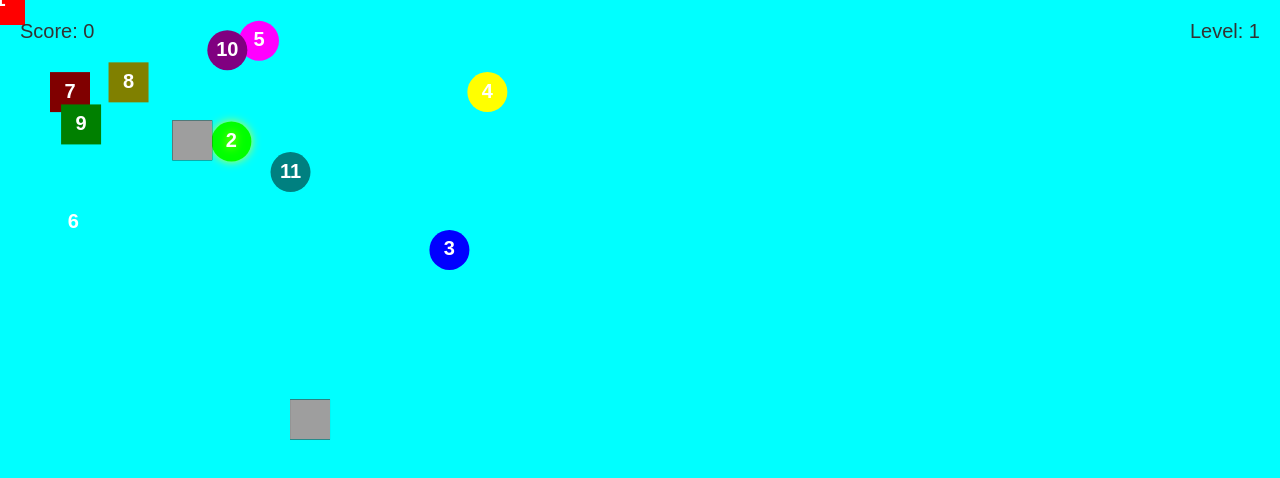
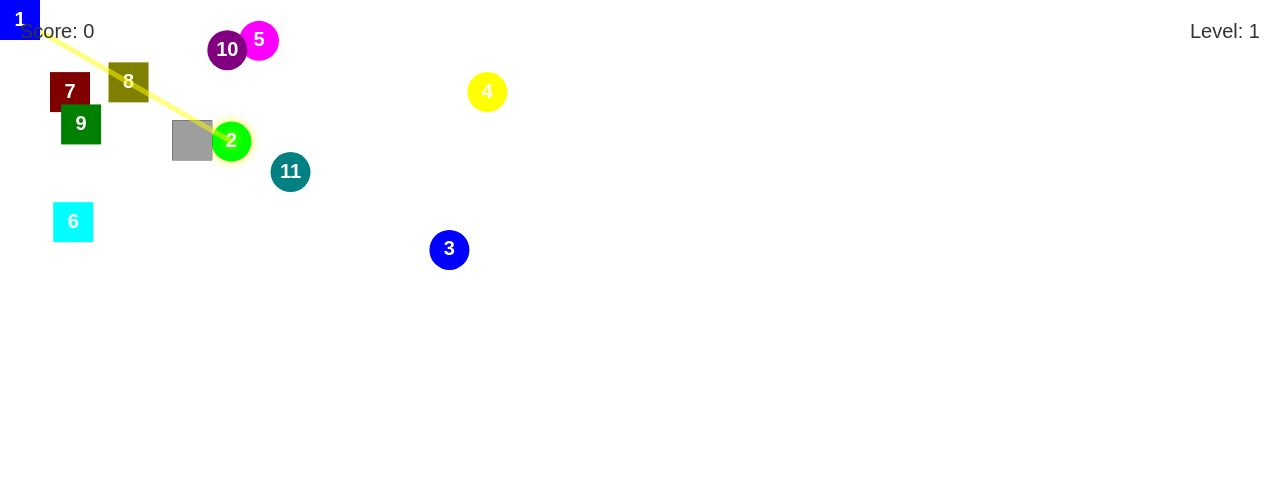
Before and after one commit to asaf-yonay/ColorGame, a website built with webpack: page game.html in a window 1280 px wide. Both pictures are taken after a click on the button "Start". Built offline with nearby package versions, Linux system fonts and the light colour scheme.

Commit message:
Fixed end of level

```diff
--- a/package.json
+++ b/package.json
@@ -4,7 +4,8 @@
   "description": "",
   "main": "helpers.js",
   "scripts": {
-    "build": "webpack --mode production",
+    "build": "webpack --mode development",
+    "build-prod": "webpack --mode production",
     "start": "node server.js",
     "test": "npx playwright test",
     "serve": "npm run build && npm start",
--- /dev/null
+++ b/scripts/constants.js
@@ -0,0 +1,20 @@
+export const accessibleColors = [
+    { color: "#FF0000", number: 1 },
+    { color: "#00FF00", number: 2 },
+    { color: "#0000FF", number: 3 },
+    { color: "#FFFF00", number: 4 },
+    { color: "#FF00FF", number: 5 },
+    { color: "#00FFFF", number: 6 },
+    { color: "#800000", number: 7 },
+    { color: "#808000", number: 8 },
+    { color: "#008000", number: 9 },
+    { color: "#800080", number: 10 },
+    { color: "#008080", number: 11 },
+    { color: "#000080", number: 12 },
+    { color: "#FFA500", number: 13 },
+    { color: "#A52A2A", number: 14 },
+    { color: "#8A2BE2", number: 15 },
+    { color: "#5F9EA0", number: 16 },
+];
+
+export const backgroundColors = ["#FFD700", "#00FF00", "#00FFFF", "#FF69B4", "#9370DB", "#1E90FF"];
--- a/scripts/init.js
+++ b/scripts/init.js
@@ -1,244 +1,331 @@
-
-import { Target } from './logic.js';
+import { accessibleColors, backgroundColors } from './constants.js';
+import { Target } from './target.js';
+import { Particle } from './particle.js';
 import { mixColors } from './helpers.js';
-
-const accessibleColors = [
-    { color: "#FF0000", number: 1 },  // Red
-    { color: "#00FF00", number: 2 },  // Green
-    { color: "#0000FF", number: 3 },  // Blue
-    { color: "#FFFF00", number: 4 },  // Yellow
-    { color: "#FF00FF", number: 5 },  // Magenta
-    { color: "#00FFFF", number: 6 },  // Cyan
-    { color: "#800000", number: 7 },  // Maroon
-    { color: "#808000", number: 8 },  // Olive
-    { color: "#008000", number: 9 },  // Dark Green
-    { color: "#800080", number: 10 }, // Purple
-    { color: "#008080", number: 11 }, // Teal
-    { color: "#000080", number: 12 }, // Navy
-    { color: "#FFA500", number: 13 }, // Orange
-    { color: "#A52A2A", number: 14 }, // Brown
-    { color: "#8A2BE2", number: 15 }, // Blue Violet
-    { color: "#5F9EA0", number: 16 }  // Cadet Blue
-];
-
-const backgroundColors = ["#FFD700", "#00FF00", "#00FFFF", "#FF69B4", "#9370DB", "#1E90FF"]; // Background colors
 
 class Game {
     constructor() {
         this.canvas = document.getElementById('gameCanvas');
         this.ctx = this.canvas.getContext('2d');
-        this.currentBgIndex = 0;
-        this.nextBgIndex = 1;
-        this.bgTransitionProgress = 0; // Tracks interpolation progress
-        this.scoreInitialized = false; // Track if score has been initialized
-        this.gameOver = false; // Track if game is over
+        this.startTime = null; // Track when the game starts
+        this.score = 0;
+        this.level = 1;
+        this.player = {};
+        window.player = this.player;
+        this.targets = [];
+        this.particles = [];
+        this.gameActive = false;
         this.setupStartButton();
-
-        window.addEventListener('resize', () => this.resize()); // Dynamically adjust canvas size
+        window.addEventListener('resize', () => this.resize());
     }
 
+    setupPlayer(player){
+        player = { x: 0, y: 0, size: 40, color: '#0000FF', number: 1 };
+        return player;
+    }
+
+
     setupStartButton() {
-        const startButton = document.createElement('button');
-        startButton.id = 'startButton';
-        startButton.textContent = 'Start';
-        startButton.style.position = 'absolute';
-        startButton.style.top = '50%';
-        startButton.style.left = '50%';
-        startButton.style.transform = 'translate(-50%, -50%)';
-        startButton.style.fontSize = '24px';
-        document.body.appendChild(startButton);
-
+        const startButton = document.getElementById('startButton');
         startButton.addEventListener('click', () => {
-            document.body.removeChild(startButton);
-            this.setup();
-            this.gameLoop();
+            this.initializeGame();
         });
     }
 
+    setup() {
+        this.startTime = Date.now(); // Record start time
+        this.targets = [];
+        this.particles = [];
+        this.spawnTargets();
+        this.resize();
+        this.player = this.setupPlayer(this.player);
+        this.setupInteractionEvents();
+        this.gameActive = true;
+        this.startBackgroundUpdate();
+    }
+
+    initializeGame() {
+        console.log('Initializing game...');
+        document.getElementById('startButton').style.display = 'none'; // Hide the start button
+        this.level = 1; // Reset level
+        this.score = 0; // Reset score
+        this.setup(); // Reinitialize the game
+        this.gameLoop();
+    }
+
+
+    endGame() {
+        console.log('Game over!');
+
+        // Stop the game loop
+        this.gameActive = false;
+
+        // Calculate the duration
+        const duration = Math.floor((Date.now() - this.startTime) / 1000); // Convert to seconds
+
+        // Display the game-over overlay
+        const gameOverOverlay = document.getElementById('gameOver');
+        const finalScoreElement = document.getElementById('finalScore');
+        const finalLevelElement = document.getElementById('finalLevel');
+        const finalTimeElement = document.getElementById('finalTime');
+
+        finalScoreElement.textContent = this.score;
+        finalLevelElement.textContent = this.level;
+        finalTimeElement.textContent = `${duration} seconds`;
+
+        gameOverOverlay.style.display = 'block';
+
+        // Add event listener for Play Again button
+        const restartButton = document.getElementById('restartButton');
+        restartButton.onclick = () => {
+            gameOverOverlay.style.display = 'none'; // Hide the overlay
+            this.initializeGame(); // Reuse game initialization logic
+        };
+    }
+
+
+
+
     resize() {
+        console.log('Resizing canvas');
         this.canvas.width = window.innerWidth;
         this.canvas.height = window.innerHeight;
     }
 
-    setup() {
-        if (!this.scoreInitialized) {
-            this.score = 0;
-            this.scoreInitialized = true;
+    spawnTargets() {
+        console.log('Spawning targets');
+        const maxRegularTargets = 10;
+        for (let i = 0; i < maxRegularTargets; i++) {
+            const currentNumber = (2 + i - 1) % accessibleColors.length + 1;
+            const targetColor = accessibleColors.find((c) => c.number === currentNumber);
+            this.targets.push(new Target(this.canvas, 2 + Math.random() * 3, targetColor));
+            console.log(`Spawned target with number: ${targetColor.number}`);
         }
 
-        this.player = {
-            x: 100,
-            y: 100,
-            size: 50,
-            color: accessibleColors[0].color,
-            number: accessibleColors[0].number,
-        };
-
-        // Expose player object globally for testing
-        window.player = this.player;
-
-        this.targets = [];
-        this.spawnTargets();
-        this.resize();
-        this.setupInteractionEvents();
-
-        document.getElementById('score').textContent = `Score: ${this.score}`;
-        document.getElementById('level').textContent = `Level: 1`;
-
-        this.gameActive = true;
-        this.gameOver = false;
-
-        this.updateBackgroundColors(); // Set the initial background
-        this.startBackgroundUpdate(); // Start the random background updates
-
-        this.draw();
-
-        this.canvas.style.backgroundColor = backgroundColors[this.currentBgIndex]; // Initial background
-    }
-
-
-    spawnTargets() {
-        this.targets = [];
-        window.targets = this.targets;
-        const startNumber = 2;
-        const maxTargets = 10;
-
-        // Spawn regular targets
-        for (let i = 0; i < maxTargets; i++) {
-            const currentNumber = (startNumber + i - 1) % accessibleColors.length + 1;
-            const targetColor = accessibleColors.find((c) => c.number === currentNumber);
-            this.targets.push(new Target(this.canvas, 2 + Math.random() * 3, targetColor));
-        }
-
-        // Spawn hazard targets
-        for (let i = 0; i < 2; i++) {
-            this.targets.push(new Target(this.canvas, 3 + Math.random() * 2, { color: "#000000", number: null }, 'hazard'));
+        const hazardCount = Math.min(this.level, 5);
+        for (let i = 0; i < hazardCount; i++) {
+            // Assign a default number to hazard targets to avoid errors during update
+            this.targets.push(new Target(this.canvas, 3 + Math.random() * 2, { color: "#000000", number: -1 }, 'hazard'));
+            console.log('Spawned hazard target');
         }
     }
 
     setupInteractionEvents() {
+        console.log('Setting up interaction events');
+        setInterval(() => this.checkCollisions(), 100);
         this.canvas.addEventListener('mousemove', (event) => {
-            if (this.gameActive) {
-                this.handleInteraction(event);
-            }
+            const rect = this.canvas.getBoundingClientRect();
+            this.player.x = event.clientX - rect.left;
+            this.player.y = event.clientY - rect.top;
         });
-
-        this.canvas.addEventListener('touchmove', (event) => {
-            event.preventDefault();
-            if (this.gameActive) {
-                this.handleInteraction(event.touches[0]);
-            }
-        }, { passive: false });
     }
 
-    handleInteraction(event) {
-        const rect = this.canvas.getBoundingClientRect();
-        const x = (event.clientX || event.pageX) - rect.left;
-        const y = (event.clientY || event.pageY) - rect.top;
-
-        this.player.x = x - this.player.size / 2;
-        this.player.y = y - this.player.size / 2;
-
-        this.checkCollisions();
+    startBackgroundUpdate() {
+        console.log('Starting background color update');
+        setInterval(() => {
+            this.ctx.fillStyle = backgroundColors[this.currentBgIndex];
+            this.ctx.fillRect(0, 0, this.canvas.width, this.canvas.height);
+            this.currentBgIndex = (this.currentBgIndex + 1) % backgroundColors.length;
+            console.log(`Background color updated to: ${backgroundColors[this.currentBgIndex]}`);
+        }, 5000); // Change background every 5 seconds
     }
 
-    checkCollisions() {
-        this.targets = this.targets.filter((target) => {
-            if (
-                this.player.x < target.x + target.size &&
-                this.player.x + this.player.size > target.x &&
-                this.player.y < target.y + target.size &&
-                this.player.y + this.player.size > target.y
-            ) {
-                if (target.type === 'hazard') {
-                    this.endGame();
-                    return false;
-                }
+    updateParticles() {
+        this.particles.forEach((particle) => particle.update());
+        this.particles = this.particles.filter((particle) => particle.life > 0);
+    }
 
-                if (
-                    target.number === this.player.number + 1 ||
-                    target.number === this.player.number - 1
-                ) {
-                    this.score++;
-                    this.player.color = mixColors(this.player.color, target.color); // Mix colors
-                    this.player.number = target.number;
-                    document.getElementById('score').textContent = `Score: ${this.score}`;
-                    return false; // Remove the target
-                } else {
-                    target.reject(); // Temporarily increase speed on rejection
-                }
-            }
-            return true; // Keep the target
-        });
+    drawParticles() {
+        this.particles.forEach((particle) => particle.draw(this.ctx));
+    }
 
-        if (this.targets.length === 0 && !this.gameOver) {
-            this.stopBackgroundUpdate(); // Stop background updates
-            this.setup(); // Directly start the next level
+    drawHintLine() {
+        const validTarget = this.targets.find(target => target.number !== -1 && Math.abs(target.number - this.player.number) === 1);
+        if (validTarget) {
+            const dx = validTarget.x - this.player.x;
+            const dy = validTarget.y - this.player.y;
+            const distance = Math.sqrt(dx * dx + dy * dy);
+
+            const lineThickness = Math.max(1, 10 - (distance / 50)); // Thicker line when closer
+
+            this.ctx.lineWidth = lineThickness;
+            this.ctx.strokeStyle = "rgba(255, 255, 0, 0.5)";
+            this.ctx.beginPath();
+            this.ctx.moveTo(this.player.x + this.player.size / 2, this.player.y + this.player.size / 2);
+            this.ctx.lineTo(validTarget.x + validTarget.size / 2, validTarget.y + validTarget.size / 2);
+            this.ctx.stroke();
         }
     }
 
-    endGame() {
-        this.gameActive = false;
-        this.gameOver = true;
-        alert('Game Over!'); // Simple Game Over alert
+    drawPlayer() {
+        // Draw the player rectangle
+        console.log(this.player);
+        this.ctx.fillStyle = this.player.color;
+        this.ctx.fillRect(this.player.x, this.player.y, this.player.size, this.player.size);
+
+        // Draw the player's number
+        this.ctx.fillStyle = "#FFFFFF"; // Text color
+        this.ctx.font = "bold 20px Arial";
+        this.ctx.textAlign = "center";
+        this.ctx.textBaseline = "middle";
+        this.ctx.fillText(
+            this.player.number,
+            this.player.x + this.player.size / 2,
+            this.player.y + this.player.size / 2
+        );
     }
 
-    updateBackgroundColors() {
-        const root = document.documentElement;
-        const currentColor = backgroundColors[this.currentBgIndex];
-        const nextColor = backgroundColors[this.nextBgIndex];
-
-        root.style.setProperty('--bg-color-start', currentColor);
-        root.style.setProperty('--bg-color-end', nextColor);
-
-        this.currentBgIndex = this.nextBgIndex;
-        this.nextBgIndex = (this.nextBgIndex + 1) % backgroundColors.length;
+    updatePlayerState(target) {
+        // Update player's color by blending with the target's color
+        this.player.color = mixColors(this.player.color, target.color);
+        // Update player's number to the target's number
+        this.player.number = target.number;
     }
 
-    startBackgroundUpdate() {
-        const updateBackground = () => {
-            this.updateBackgroundColors();
 
-            // Schedule the next update at a random interval (5-10 seconds)
-            const nextInterval = Math.random() * 5000 + 5000;
-            this.bgTimeout = setTimeout(updateBackground, nextInterval);
-        };
+    checkCollisions() {
+        // Filter targets and process collisions
+        this.targets = this.targets.filter(target => {
+            if (this.isColliding(this.player, target)) {
+                return this.handleCollision(target); // Handle the collision and decide if the target should be removed
+            }
+            return true; // Keep targets that were not collided with
+        });
 
-        updateBackground();
-    }
-
-    stopBackgroundUpdate() {
-        clearTimeout(this.bgTimeout);
-    }
-
-    update() {
-        if (!this.gameOver) {
-            this.targets.forEach((target) => target.update(this.player)); // Pass player to target updates
+        // Check if all regular targets are collected
+        if (this.targets.every(target => target.type === 'hazard')) {
+            console.log('All regular targets collected, starting next level');
+            this.setup(); // Start the next level
         }
     }
 
-    draw() {
-        this.ctx.clearRect(0, 0, this.canvas.width, this.canvas.height);
-        this.targets.forEach((target) => target.draw(this.ctx));
-
-        this.ctx.fillStyle = this.player.color;
-        this.ctx.fillRect(this.player.x, this.player.y, this.player.size, this.player.size);
-        this.ctx.fillStyle = "#FFFFFF";
-        this.ctx.font = "bold 20px Arial";
-        this.ctx.textAlign = "center";
-        this.ctx.textBaseline = "middle";
-        this.ctx.fillText(this.player.number, this.player.x + this.player.size / 2, this.player.y + this.player.size / 2);
+    // Check if the player is colliding with a target
+    isColliding(player, target) {
+        return (
+            player.x < target.x + target.size &&
+            player.x + player.size > target.x &&
+            player.y < target.y + target.size &&
+            player.y + player.size > target.y
+        );
     }
 
+    // Handle what happens when a collision occurs
+    handleCollision(target) {
+        if (target.type === 'hazard') {
+            console.log('Collision with hazard detected');
+            this.endGame();
+            return false; // Remove the hazard after collision
+        }
+
+        if (this.isValidTarget(target)) {
+            this.processValidCollision(target);
+            return false; // Remove the target after collision
+        } else {
+            console.log(`Invalid collision with target number: ${target.number}`);
+            target.reject(); // Apply rejection logic
+        }
+
+        return true; // Keep the target if not removed
+    }
+
+    // Determine if a target is valid for the player
+    isValidTarget(target) {
+        return (
+            target.number === this.player.number + 1 ||
+            target.number === this.player.number - 1
+        );
+    }
+
+    // Handle the effects of a valid collision
+    processValidCollision(target) {
+        console.log(`Valid collision with target number: ${target.number}`);
+        this.score++;
+        this.updatePlayerState(target);
+
+        // Add particle effects
+        for (let i = 0; i < 10; i++) {
+            this.particles.push(new Particle(target.x + target.size / 2, target.y + target.size / 2, target.color));
+        }
+    }
+
+
     gameLoop() {
-        if (this.gameActive) {
-            this.update();
-            this.draw();
-            requestAnimationFrame(() => this.gameLoop());
-        }
+        if (!this.gameActive) return;
+        this.ctx.clearRect(0, 0, this.canvas.width, this.canvas.height);
+
+        this.targets.forEach((target) => {
+            target.update(this.player);
+            target.draw(this.ctx);
+        });
+
+        this.updateParticles();
+        this.drawParticles();
+        this.drawHintLine();
+        this.drawPlayer();
+
+        requestAnimationFrame(() => this.gameLoop());
     }
 }
 
+// At the end of the init.js file, after the Game class definition
+if (process.env.NODE_ENV === 'test' || window.location.search.includes('test=true')) {
+    console.log("Exposing test functions for Playwright...");
+    window.testFunctions = {
+        isColliding: (player, target) => {
+            return (
+                player.x < target.x + target.size &&
+                player.x + player.size > target.x &&
+                player.y < target.y + target.size &&
+                player.y + player.size > target.y
+            );
+        },
+        isValidTarget: (player, target) => {
+            return target.number === player.number + 1 || target.number === player.number - 1;
+        },
+        handleCollision: function (target) {
+            const game = this; // Use the current game context
+            if (target.type === 'hazard') {
+                console.log('Collision with hazard detected');
+                game.endGame();
+                return false;
+            }
+
+            if (game.isValidTarget(game.player, target)) {
+                console.log(`Valid collision with target: ${JSON.stringify(target)}`);
+                game.updatePlayerState(target);
+                game.score++;
+                for (let i = 0; i < 10; i++) {
+                    game.particles.push(new Particle(target.x, target.y, target.color));
+                }
+                return false; // Remove the target
+            } else {
+                console.log(`Invalid collision with target: ${JSON.stringify(target)}`);
+                target.reject();
+                return true; // Keep the target
+            }
+        },
+        checkCollisions: function () {
+            const game = this; // Use the current game context
+            game.targets = game.targets.filter(target => {
+                if (game.isColliding(game.player, target)) {
+                    return game.handleCollision(target);
+                }
+                return true;
+            });
+
+            if (game.targets.every(target => target.type === 'hazard')) {
+                console.log('All regular targets collected, starting next level');
+                game.setup();
+            }
+        },
+    };
+}
+
 window.onload = () => {
-    new Game();
+    console.log('Window loaded, initializing game');
+    const gameInstance = new Game();
+    if (window.location.search.includes('test=true')) {
+        console.log('Test mode detected. Exposing game instance.');
+        window.game = gameInstance; // Expose the game instance for tests
+    }
 };
--- /dev/null
+++ b/scripts/particle.js
@@ -0,0 +1,28 @@
+export class Particle {
+    constructor(x, y, color) {
+        this.x = x;
+        this.y = y;
+        this.color = color;
+        this.size = Math.random() * 5 + 2;
+        this.dx = (Math.random() - 0.5) * 5;
+        this.dy = (Math.random() - 0.5) * 5;
+        this.life = 1; // Lifetime of the particle
+    }
+
+    update() {
+        this.x += this.dx;
+        this.y += this.dy;
+        this.life -= 0.02; // Fades over time
+    }
+
+    draw(ctx) {
+        if (this.life > 0) {
+            ctx.globalAlpha = this.life;
+            ctx.fillStyle = this.color;
+            ctx.beginPath();
+            ctx.arc(this.x, this.y, this.size, 0, Math.PI * 2);
+            ctx.fill();
+            ctx.globalAlpha = 1.0; // Reset alpha
+        }
+    }
+}
```
Also changed, not shown: game.css (+42 -0 lines), game.html (+4 -1 lines), tests/game.test.js (+27 -43 lines), scripts/target.js (renamed from scripts/logic.js).
